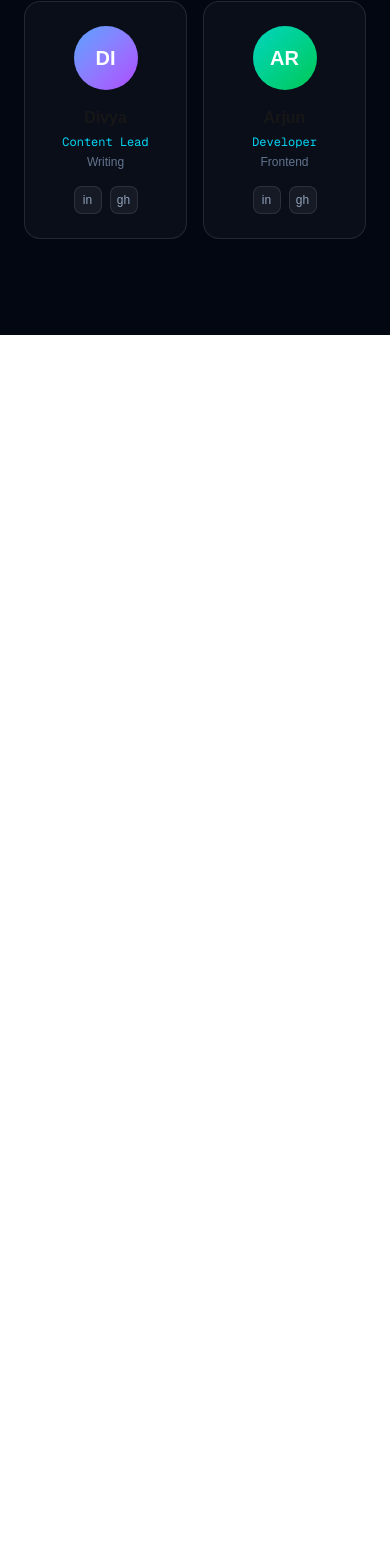
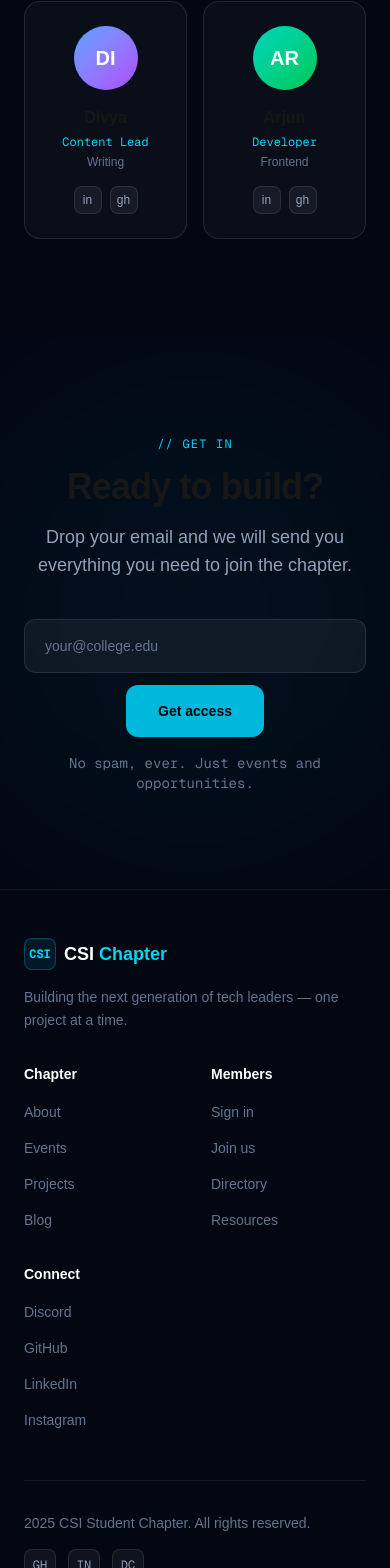
Before and after one commit to Adithiya2007/csi-website, a Next.js app: page / in a window 390 px wide. Shown: the part 6155-7723 px from the top of the page. Before the commit the page ends 6490 px from the top, so only its background shows below. Built offline with nearby package versions, Linux system fonts and the light colour scheme.

Commit message:
Added join section and footer -landing page complete

```diff
--- /dev/null
+++ b/src/app/components/Footer.tsx
@@ -0,0 +1,50 @@
+import Link from "next/link";
+export default function Footer() {
+  return (
+    <footer className="border-t border-white/7 px-6 md:px-12 py-12">
+      <div className="max-w-5xl mx-auto">
+        <div className="grid grid-cols-2 md:grid-cols-4 gap-8 mb-12">
+          <div className="col-span-2 md:col-span-1">
+            <Link href="/" className="flex items-center gap-2 font-bold text-lg mb-4">
+              <div className="w-8 h-8 rounded-lg bg-cyan-500/10 border border-cyan-500/30 flex items-center justify-center text-cyan-400 text-xs font-mono font-bold">CSI</div>
+              <span className="text-white">CSI <span className="text-cyan-400">Chapter</span></span>
+            </Link>
+            <p className="text-slate-500 text-sm leading-relaxed">Building the next generation of tech leaders — one project at a time.</p>
+          </div>
+          <div>
+            <h4 className="font-bold text-sm mb-4 text-white">Chapter</h4>
+            <ul className="flex flex-col gap-3">
+              {["About", "Events", "Projects", "Blog"].map((item) => (
+                <li key={item}><a href="#" className="text-slate-500 text-sm hover:text-cyan-400 transition-colors">{item}</a></li>
+              ))}
+            </ul>
+          </div>
+          <div>
+            <h4 className="font-bold text-sm mb-4 text-white">Members</h4>
+            <ul className="flex flex-col gap-3">
+              {["Sign in", "Join us", "Directory", "Resources"].map((item) => (
+                <li key={item}><a href="#" className="text-slate-500 text-sm hover:text-cyan-400 transition-colors">{item}</a></li>
+              ))}
+            </ul>
+          </div>
+          <div>
+            <h4 className="font-bold text-sm mb-4 text-white">Connect</h4>
+            <ul className="flex flex-col gap-3">
+              {["Discord", "GitHub", "LinkedIn", "Instagram"].map((item) => (
+                <li key={item}><a href="#" className="text-slate-500 text-sm hover:text-cyan-400 transition-colors">{item}</a></li>
+              ))}
+            </ul>
+          </div>
+        </div>
+        <div className="border-t border-white/7 pt-8 flex items-center justify-between flex-wrap gap-4">
+          <p className="text-slate-500 text-sm">2025 CSI Student Chapter. All rights reserved.</p>
+          <div className="flex gap-3">
+            {["GH", "IN", "DC"].map((s) => (
+              <a key={s} href="#" className="w-8 h-8 rounded-lg bg-white/5 border border-white/10 flex items-center justify-center text-slate-400 hover:text-cyan-400 hover:border-cyan-500/30 transition-all text-xs font-mono">{s}</a>
+            ))}
+          </div>
+        </div>
+      </div>
+    </footer>
+  );
+}
--- /dev/null
+++ b/src/app/components/Join.tsx
@@ -0,0 +1,38 @@
+"use client";
+import { useState } from "react";
+import { motion } from "framer-motion";
+export default function Join() {
+  const [email, setEmail] = useState("");
+  const [submitted, setSubmitted] = useState(false);
+  const handleSubmit = (e: React.FormEvent) => {
+    e.preventDefault();
+    setSubmitted(true);
+  };
+  return (
+    <section id="join" className="py-24 px-6 md:px-12 relative overflow-hidden">
+      <div className="absolute top-1/2 left-1/2 -translate-x-1/2 -translate-y-1/2 w-[500px] h-[500px] rounded-full bg-cyan-500/5 blur-[100px] pointer-events-none" />
+      <div className="max-w-2xl mx-auto text-center relative z-10">
+        <motion.div initial={{ opacity: 0, y: 24 }} whileInView={{ opacity: 1, y: 0 }} viewport={{ once: true }} transition={{ duration: 0.6 }}>
+          <span className="text-xs font-mono text-cyan-400 tracking-widest uppercase">// get in</span>
+          <h2 className="text-4xl md:text-5xl font-black tracking-tight mt-3 mb-4">Ready to build?</h2>
+          <p className="text-slate-400 text-lg mb-10">Drop your email and we will send you everything you need to join the chapter.</p>
+        </motion.div>
+        <motion.div initial={{ opacity: 0, y: 24 }} whileInView={{ opacity: 1, y: 0 }} viewport={{ once: true }} transition={{ duration: 0.6, delay: 0.1 }}>
+          {submitted ? (
+            <div className="py-8 px-6 rounded-2xl bg-cyan-500/10 border border-cyan-500/25">
+              <div className="text-4xl mb-3">🎉</div>
+              <h3 className="text-xl font-bold text-cyan-400 mb-2">You are in!</h3>
+              <p className="text-slate-400">We will reach out to you soon. Welcome to CSI Chapter!</p>
+            </div>
+          ) : (
+            <form onSubmit={handleSubmit} className="flex gap-3 flex-wrap justify-center">
+              <input type="email" required value={email} onChange={(e) => setEmail(e.target.value)} placeholder="your@college.edu" className="flex-1 min-w-[220px] px-5 py-4 rounded-xl bg-white/5 border border-white/10 text-white placeholder-slate-500 outline-none focus:border-cyan-500/50 transition-all text-sm" />
+              <button type="submit" className="px-8 py-4 rounded-xl bg-cyan-500 text-black font-bold text-sm hover:bg-cyan-400 transition-all hover:-translate-y-0.5">Get access</button>
+            </form>
+          )}
+          <p className="text-slate-500 text-sm mt-4 font-mono">No spam, ever. Just events and opportunities.</p>
+        </motion.div>
+      </div>
+    </section>
+  );
+}
--- a/src/app/page.tsx
+++ b/src/app/page.tsx
@@ -4,6 +4,8 @@ import Stats from "./components/Stats";
 import Events from "./components/Events";
 import Projects from "./components/Projects";
 import Team from "./components/Team";
+import Join from "./components/Join";
+import Footer from "./components/Footer";
 
 export default function Home() {
   return (
@@ -14,6 +16,8 @@ export default function Home() {
       <Events />
       <Projects />
       <Team />
+      <Join />
+      <Footer />
     </main>
   );
 }
```
